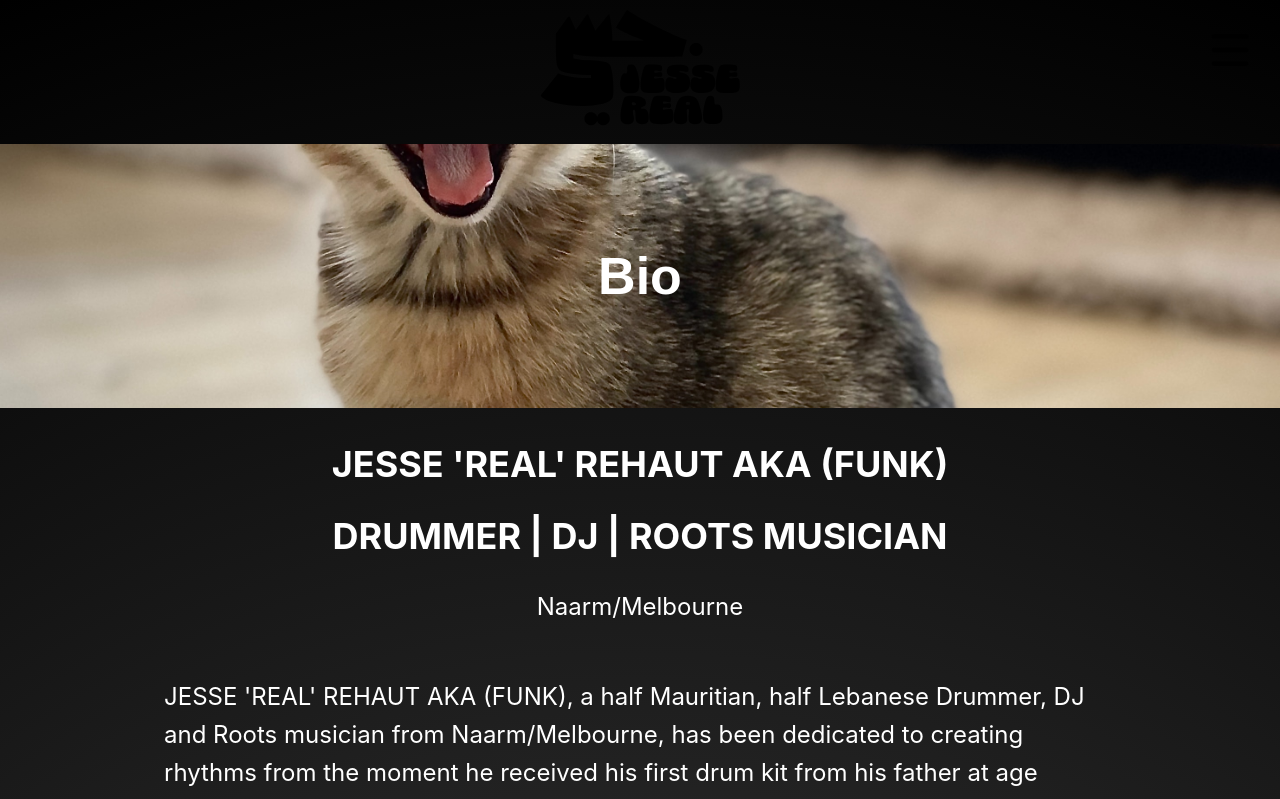
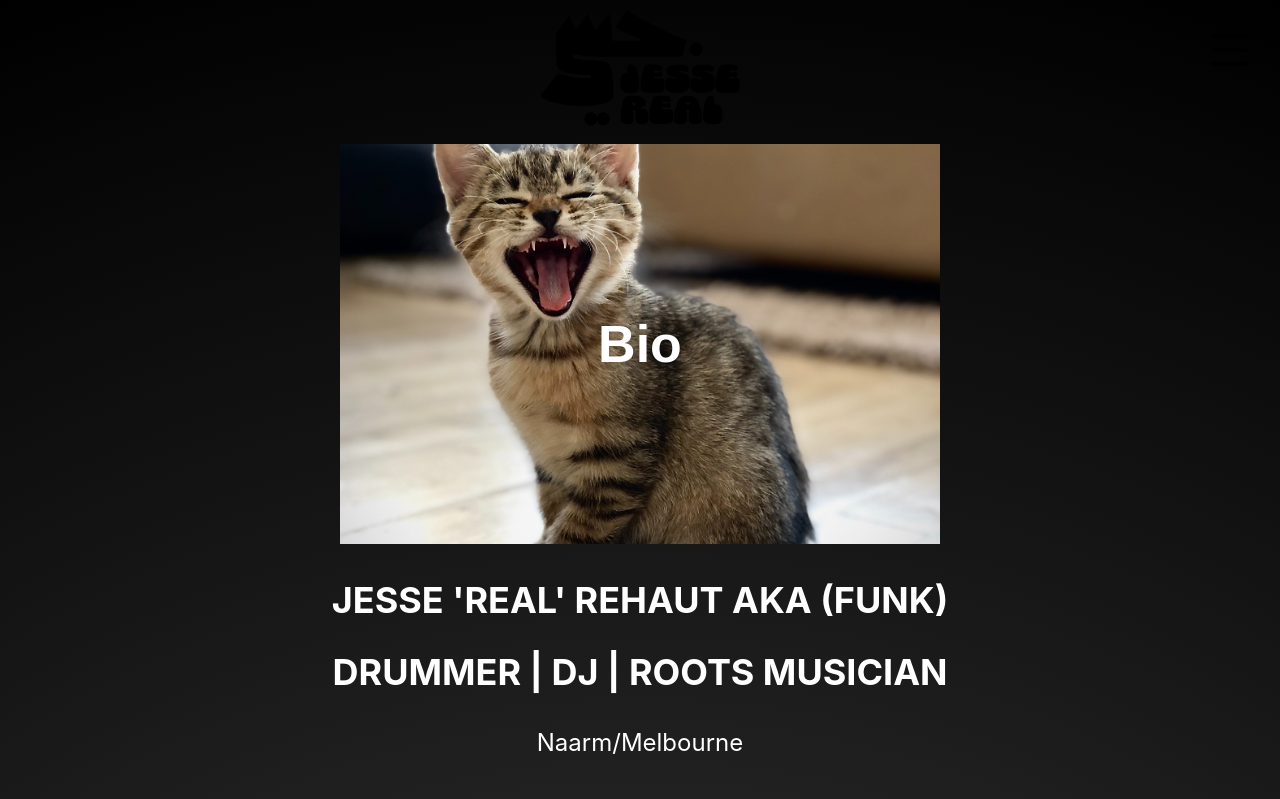
Before and after one commit to JesseReo/jessereo.com, a Next.js app: page /bio in a window 1280 px wide. Shown: the top 799 px of the page. Built offline with nearby package versions, Linux system fonts and the light colour scheme.

Commit message:
update Hero component

```diff
--- a/components/Hero/Hero.js
+++ b/components/Hero/Hero.js
@@ -1,16 +1,25 @@
+import Image from "next/image";
 import styles from "./Hero.module.css";
 import Heading1 from "../Heading1";
 
 export default function Hero(props) {
   return (
-    <div
-      className={styles.hero}
-      style={{
-        backgroundImage: props.backgroundImage ?? "none",
-      }}
-    >
-      {props.title && <Heading1>{props.title}</Heading1>}
-      {props.children}
+    <div className={styles.hero}>
+      {props.backgroundImage && (
+        <div className={styles.backgroundImage}>
+          <Image
+            src={props.backgroundImage}
+            alt="alt"
+            layout="fill"
+            objectFit="cover"
+            priority
+          />
+        </div>
+      )}
+      <div className={styles.content}>
+        {props.title && <Heading1>{props.title}</Heading1>}
+        {props.children}
+      </div>
     </div>
   );
 }
--- a/components/Hero/Hero.module.css
+++ b/components/Hero/Hero.module.css
@@ -1,9 +1,28 @@
 .hero {
-  height: 33vh;
+  position: relative;
+  width: 100%;
+  height: 50vh;
   max-height: 600px;
-  background-size: cover;
-  background-position: center;
+  max-width: 600px;
+  margin: 0 auto;
+}
+
+.content {
+  position: absolute;
+  top: 0;
+  left: 0;
+  z-index: 1;
+  width: 100%;
+  height: 100%;
   display: flex;
   align-items: center;
   justify-content: center;
 }
+
+.backgroundImage {
+  position: absolute;
+  top: 0;
+  left: 0;
+  width: 100%;
+  height: 100%;
+}
--- a/pages/bio.js
+++ b/pages/bio.js
@@ -13,7 +13,7 @@ export default function Home() {
         <meta name="description" content="Biography for Jesse Real" />
         <meta name="viewport" content="width=device-width, initial-scale=1" />
       </Head>
-      <Hero title="Bio" backgroundImage="url(/loan-7AIDE8PrvA0-unsplash.jpg)" />
+      <Hero title="Bio" backgroundImage="/loan-7AIDE8PrvA0-unsplash.jpg" />
       <Main>
         <div className={styles.textContainer}>
           <Heading2 style={{ textAlign: "center" }}>
--- a/pages/blog.js
+++ b/pages/blog.js
@@ -14,10 +14,7 @@ export default function Blog() {
           content="Blog and articles written by Jesse Real for up and coming drummer"
         />
       </Head>
-      <Hero
-        title="Blog"
-        backgroundImage="url(/loan-7AIDE8PrvA0-unsplash.jpg)"
-      />
+      <Hero title="Blog" backgroundImage="/loan-7AIDE8PrvA0-unsplash.jpg" />
       <Main>
         <div className={styles.blogList}>
           <div className={styles.blogListItem}>
--- a/pages/contact.js
+++ b/pages/contact.js
@@ -12,10 +12,7 @@ export default function Contact() {
         <title>Contact - JESSE REAL</title>
         <meta name="description" content="Contact details for Jesse Real" />
       </Head>
-      <Hero
-        title="Contact"
-        backgroundImage="url(/loan-7AIDE8PrvA0-unsplash.jpg)"
-      />
+      <Hero title="Contact" backgroundImage="/loan-7AIDE8PrvA0-unsplash.jpg" />
       <Main>
         <Text>
           Lorem ipsum dolor sit amet, consectetur adipiscing elit. Maecenas
--- a/pages/dj.js
+++ b/pages/dj.js
@@ -15,7 +15,7 @@ export default function Dj() {
           content="DJ mixes, music and information for Jesse Real"
         />
       </Head>
-      <Hero title="DJ" backgroundImage="url(/loan-7AIDE8PrvA0-unsplash.jpg)" />
+      <Hero title="DJ" backgroundImage="/loan-7AIDE8PrvA0-unsplash.jpg" />
       <Main>
         <div className={styles.djMixes}>
           <iframe
--- a/pages/photos.js
+++ b/pages/photos.js
@@ -12,10 +12,7 @@ export default function Photos() {
         <meta name="description" content="Photos featuring Jesse Real" />
         <meta name="viewport" content="width=device-width, initial-scale=1" />
       </Head>
-      <Hero
-        title="Photos"
-        backgroundImage="url(/loan-7AIDE8PrvA0-unsplash.jpg)"
-      />
+      <Hero title="Photos" backgroundImage="/loan-7AIDE8PrvA0-unsplash.jpg" />
       <Main fullWidth>
         <div className={styles.photoGrid}>
           {[1, 2, 3, 4, 5, 6, 7, 8, 9].map((item, i) => {
--- a/pages/tours.js
+++ b/pages/tours.js
@@ -12,10 +12,7 @@ export default function Tours() {
         <meta name="description" content="Tour Schedule for Jesse Real" />
         <meta name="viewport" content="width=device-width, initial-scale=1" />
       </Head>
-      <Hero
-        title="Tours"
-        backgroundImage="url(/loan-7AIDE8PrvA0-unsplash.jpg)"
-      />
+      <Hero title="Tours" backgroundImage="/loan-7AIDE8PrvA0-unsplash.jpg" />
       <Main>
         <div className={styles.month}>
           <div className={styles.monthName}>
```
Also changed, not shown: pages/index.js (+5 -2 lines), pages/videos.js (+28 -6 lines), public/images/Jesse+RUGS-3.jpg (added).
